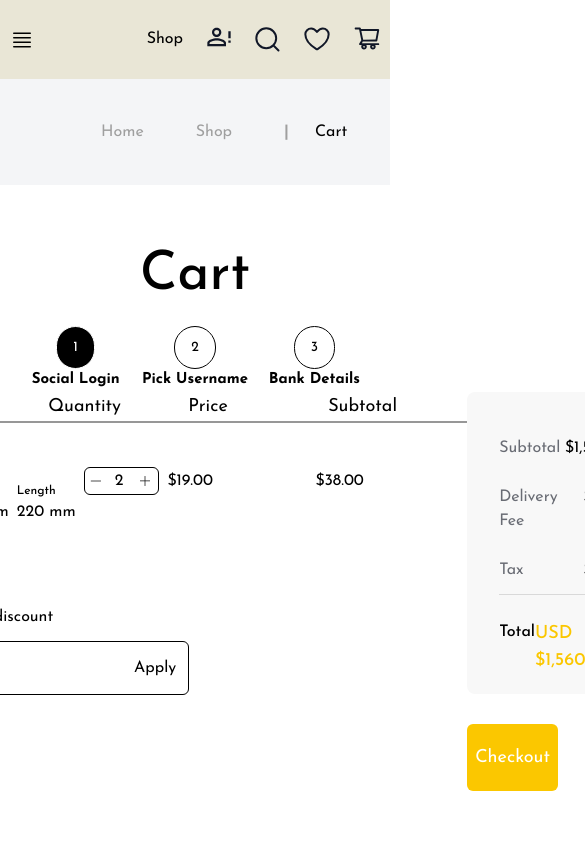
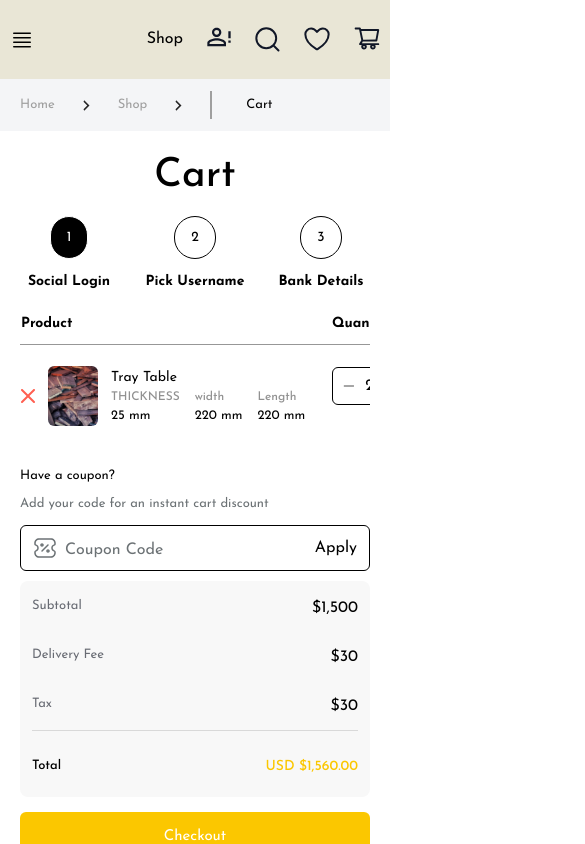
Before and after one commit to moizbroad/Hoout, a React (Vite) app: page /cart in a window 390 px wide. Shown: the top 844 px of the page, 585 px wide, since content can reach past the window. Built offline with nearby package versions, Linux system fonts and the light colour scheme.

Commit message:
work on cart stepper screens 1 , 2, 3 ( responsiveness )

```diff
--- a/src/App.css
+++ b/src/App.css
@@ -226,6 +226,28 @@ input[type="radio"]:checked + .box-content {
   left: 0;
   opacity: 1;
 }
+
+
+
+/* web screens css fk  */
+
+.bcCartLink::before{
+  content: "";
+  height: 37px;
+  width: 2px;
+  display: block;
+  background: #9F9F9F;
+  margin-right: 34px;
+
+}
+
+
+
+
+/* web screens css fk end */
+
+
+
 /* .open-sidebar {
   overflow: hidden;
 } */
@@ -299,6 +321,12 @@ input::placeholder{
 
 
 }
+.bcCartLink::before{
+  content: "";
+  height: 28px;
+
+
+}
 }
 
 @media only screen and (max-width: 767.98px) {
--- a/src/Pages/AddToCart.jsx
+++ b/src/Pages/AddToCart.jsx
@@ -70,8 +70,8 @@ const AddToCart = () => {
   };
   return (
     <>
-      <section className="px-[100px] bg-[#F4F5F7]">
-        <tr className="gap-x-6 flex  items-center  py-[40px]">
+      <section className="xl:px-[100px] lg:px-[60px] md:px-[40px] px-[20px] bg-[#F4F5F7]">
+        {/* <tr className="gap-x-6 flex  items-center  py-[40px]">
           <td className="text-[#9F9F9F] text-16">Home </td>
           <td>
             <img src={rightArrow} />
@@ -82,11 +82,35 @@ const AddToCart = () => {
           </td>
           <td className="h-[px] font-bold text-[#9F9F9F] ">| </td>
           <td>Cart </td>
-        </tr>
+        </tr> */}
+        <div className="flex items-center gap-[24px]">
+          <div className="gap-x-6 flex  items-center  xl:py-[31.5px] lg:py-[24px] md-[20px] py-[12px]">
+            <h5 className="text-[#9F9F9F] xl:text-16 lg:text-15 md:text-14 text-[13px]"> <a href="#"> Home </a></h5>
+            <div>
+              <img src={rightArrow} className="xl:w-[20px] lg:w-[18px] w-[15px]" />
+            </div>
+          </div>
+          <div className="gap-x-6 flex  items-center  xl:py-[31.5px] lg:py-[24px] md-[20px] py-[12px]">
+
+            <h5 className="text-[#9F9F9F] xl:text-16 lg:text-15 md:text-14 text-[13px] "><a href="#"> Shop </a></h5>
+            <div>
+              <img src={rightArrow} className="xl:w-[20px] lg:w-[18px] w-[15px]" />
+            </div>
+          </div>
+          <div className="gap-x-6 flex  items-center  xl:py-[31.5px] lg:py-[24px] md-[20px] py-[12px]">
+            {/* <h5 className="font-bold text-[#9F9F9F]  text-16">|</h5> */}
+            <h5 className="bcCartLink flex items-center xl:text-16 lg:text-15 md:text-14 text-[13px]">
+              Cart
+            </h5>
+          </div>
+        </div>
       </section>
 
-      <section className="pt-[50px] flex justify-center">
-        <div className="font-medium  text-54  "> Cart </div>
+      <section className="xl:pt-[50px] lg:pt-[35px] md:pt-[25px] pt-[15px] flex justify-center">
+        <div className="font-medium xl:text-54 lg:text-50 md:text-46 sm:text-44 text-40  ">
+          {" "}
+          Cart{" "}
+        </div>
       </section>
       {/* <Stepper activeStep={3}>
         <Step label="Children Step 1" />
@@ -109,11 +133,11 @@ const AddToCart = () => {
           <p className="text-2xl"> Got Seven </p>
         </div> */}
 
-        <section className="flex-center xs:px-[20px] xs:w-full xs:gap-[10px] gap-x-4  sm:gap-x-2   xs:gap-x-2     xl:mt-[40px] lg:mt-[30px] md:mt-[20px] sm:mt-[20px] xs:mt-[10px] xl:mb-[80px] ">
+        <section className="flex-center xs:px-[10px] xs:w-full xs:gap-[10px] gap-x-4  sm:gap-x-2   xs:gap-x-2     xl:mt-[40px] lg:mt-[30px] md:mt-[20px] sm:mt-[20px] xs:mt-[10px] xl:mb-[80px] lg:mb-[60px] md:mb-[40px] mb-[20px] ">
           {tabs.map((tab, idx) => (
             <div
               key={tab.name}
-              className="  4xll:gap-x-16 4xl:gap-x-14 3xll:gap-x-12   3xl:gap-x-10 2xll:gap-x-8 2xl:gap-x-6   flex-center gap-x-4 xs:flex-col xs:w-[32%] xs:items-center xs:justify-center  sm:gap-x-2  xs:gap-x-2  cursor-pointer"
+              className="  4xll:gap-x-16 4xl:gap-x-14 3xll:gap-x-12   3xl:gap-x-10 2xll:gap-x-8 2xl:gap-x-6   flex-center gap-x-4 xs:flex-col xs:w-[33%] xs:items-center xs:justify-center  sm:gap-x-2  xs:gap-[12px] cursor-pointer"
               onClick={() => handleDivClick(tab.name)}
             >
               <div
@@ -125,7 +149,7 @@ const AddToCart = () => {
               >
                 {tab.id}
               </div>
-              <div className=" 4xll:text-65  4xl:text-60 3xll:text-56  3xl:text-50 2xll:text-46 2xl:text-32  text-20 sm:text-16 xs:text-15 font-bold ">
+              <div className=" 4xll:text-65  4xl:text-60 3xll:text-56  3xl:text-50 2xll:text-46 2xl:text-32  text-20 sm:text-16 xs:text-14 xs:text-center font-bold ">
                 {tab.label}
               </div>
 
@@ -156,7 +180,7 @@ const AddToCart = () => {
         )}
       </section>
 
-      <section> </section>
+
 
       {/* <ShoppingCart/> */}
       {/* <CheckoutDetail/> */}
--- a/src/components/CartSections/ShoppingCart.jsx
+++ b/src/components/CartSections/ShoppingCart.jsx
@@ -11,19 +11,116 @@ import Button from "../../components/Common/Button";
 const ShoppingCart = () => {
   return (
     <>
-      <section className=" flex justify-between px-[100px]  pb-[100px] ">
+      <section className="w-full flex xl:gap-[40px] lg:gap-[30px] md:gap-[20px] gap-[10px] justify-between xl:px-[135px] lg:px-[80px] px-[20px]  xl:pb-[100px] lg:pb-[70px] md:pb-[40px] pb-[70px] md:flex-col sm:flex-col xs:flex-col  ">
         <section className="flex-1 ">
-          <table>
-            <thead className="">
-              <tr className="border-b-2 pb-1 border-[#979797] ">
-                <td className="text-18 min-w-[300px] ">Product</td>
-                <td className="text-18 min-w-[140px] ">Quantity</td>
-                <td className="text-18  min-w-[140px]">Price</td>
-                <td className="text-18  min-w-[140px]">Subtotal</td>
+          <div className="overflow-auto">
+          <table className="w-full ">
+            <thead>
+              <tr className="border-b-[1px] border-[#979797]  ">
+                <th
+                  className="text-left xl:text-18 lg:text-16 text-14 xl:pb-[24px] lg:pb-[18px] pb-[10px]
+ "
+                >
+                  Product
+                </th>
+                <th
+                  className="text-left xl:text-18 lg:text-16 text-14 px-[10px] xl:pb-[24px] lg:pb-[18px] pb-[10px]
+  "
+                >
+                  Quantity
+                </th>
+                <th
+                  className="text-left xl:text-18 lg:text-16 text-14 px-[10px] xl:pb-[24px] lg:pb-[18px] pb-[10px]
+ "
+                >
+                  Price
+                </th>
+                <th
+                  className="text-left xl:text-18 lg:text-16 text-14 px-[10px] xl:pb-[24px] lg:pb-[18px] pb-[10px]
+"
+                >
+                  Subtotal
+                </th>
               </tr>
             </thead>
+            <tbody>
+              <td className="xl:pb-[24px] lg:pb-[18px] pb-[10px]">
+                <section className="flex items-center gap-x-2 pt-5 xs:min-w-[300px]">
+                  <div>
+                    <a href="#">
+                      {" "}
+                      <img src={cross} />{" "}
+                    </a>
+                  </div>
+                  <div>
+                    {" "}
+                    <img src={image1}  className="xl:w-[80px] xl:h-[96px] lg:w-[70px] lg:h-[80px] min-w-[60px] min-h-[60px] xs:w-[60px] xs:h-[60px] "/>
+                  </div>
+
+                  <div className="flex flex-col xl:min-w-[220px]">
+                    <div
+                      className="xl:text-18 lg:text-16 text-14
+"
+                    >
+                      Tray Table
+                    </div>
+
+                    <div className="flex gap-[15px] items-center">
+                      <div>
+                        <div
+                          className="text-12 text-[#24242480] font-medium "
+                        >
+                          THICKNESS
+                        </div>
+                        <div className="xl:text-14 text-[13px]">25 mm </div>
+                      </div>
+
+                      <div>
+                        <div
+                          className="text-12 text-[#24242480]
+ font-medium "
+                        >
+                          width
+                        </div>
+                        <div className="xl:text-14 text-[13px]">220 mm </div>
+                      </div>
+
+                      <div>
+                        <div
+                          className="text-12 text-[#24242480]
+ font-medium "
+                        >
+                          Length
+                        </div>
+                        <div className="xl:text-14 text-[13px]">220 mm </div>
+                      </div>
+                    </div>
+                  </div>
+                </section>
+              </td>
+              <td className="px-[10px] xl:pb-[24px] lg:pb-[18px] pb-[10px]">
+                <div className="flex justify-between border items-center px-[10px] py-[6px]  rounded-md xs:min-w-[80px]">
+                  <div>
+                    <a href="#">
+                      {" "}
+                      <img src={minus} />
+                    </a>
+                  </div>
+                  <h6>2</h6>
+                  <div>
+                    <a href="#">
+                      {" "}
+                      <img src={plus} />{" "}
+                    </a>
+                  </div>
+                </div>
+              </td>
+              <td className="px-[10px] xl:pb-[24px] lg:pb-[18px] pb-[10px]">$19.00</td>
+              <td className="px-[10px] xl:pb-[24px] lg:pb-[18px] pb-[10px]">$38.00</td>
+            </tbody>
           </table>
-          <section className="flex items-center  gap-x-2">
+          </div>
+          {/* <section className="flex items-center  gap-x-2">
             <section className="flex items-center gap-x-2 pt-5">
               <div>
                 <img src={cross} />
@@ -63,16 +160,26 @@ const ShoppingCart = () => {
 
             <div className="min-w-[140px]">$19.00</div>
             <div className="min-w-[140px]">$38.00</div>
-          </section>
+          </section> */}
 
           <section className="pt-[30px]">
-            <div>Have a coupon?</div>
-            <div className="pt-3">
-              Add your code for an instant cart discount
+            <div>
+              <h6
+                className="xl:text-16 lg:text-14 text-[13px]
+"
+              >
+                Have a coupon?{" "}
+              </h6>
             </div>
-            <div className="flex border justify-between items-center rounded-md flex-1 w-[442px] px-3 mt-3">
-              <div className="flex gap-x-2 py-[14px]">
-                <img src={coupon} /> Coupon Code
+            <div className="pt-2">
+              <p className="xl:text-16 lg:text-14 text-[13px] text-[#6C7275]">
+                Add your code for an instant cart discount
+              </p>
+            </div>
+            <div className="flex border justify-between items-center rounded-md flex-1 xl:w-[442px] w-[100%] px-3 mt-3">
+              <div className="flex gap-x-2 xl:py-[14px] lg:py-[12px] py-[8px] items-center">
+                <img src={coupon} />
+                <span className="pt-[4px] text-[#6C7275]">Coupon Code</span>
               </div>
               <div> Apply</div>
             </div>
@@ -80,37 +187,48 @@ const ShoppingCart = () => {
         </section>
 
         {/* Right side of grid  */}
-        <section className=" w-[36%] ">
-          <section className="bg-[#F8F8F8] px-[32px]  pt-[44px] rounded-lg ">
+        <section className=" xl:w-[38.2%] lg:w-[38.2%] ">
+          <section className="bg-[#F8F8F8] xl:px-[32px] lg:px-[25px] md:px-[20px] px-[12px]  xl:pt-[44px] lg:pt-[30px] pt-[15px] rounded-lg ">
             <section className="">
               <section className="flex justify-between">
-                <div className="text-[#696C74] text-16">Subtotal</div>
+                <div className="text-[#696C74] xl:text-16 lg:text-15 md:text-14 text-[13px] ">
+                  Subtotal
+                </div>
                 <div>$1,500</div>
               </section>
 
               <section className="flex justify-between pt-[25px]">
-                <div className="text-[#696C74] text-16 ">Delivery Fee</div>
+                <div className="text-[#696C74] xl:text-16 lg:text-15 md:text-14 text-[13px] ">
+                  Delivery Fee
+                </div>
                 <div>$30</div>
               </section>
               <section className="flex justify-between pt-[25px] border-b  border-[#D9D9D9] pb-3">
-                <div className="text-[#696C74] text-16  ">Tax</div>
+                <div className="text-[#696C74] xl:text-16 lg:text-15 md:text-14 text-[13px]  ">
+                  Tax
+                </div>
                 <div> $30</div>
               </section>
 
               <section className="flex justify-between pt-[25px] pb-5 ">
-                <div className="text-16 font-medium">Total</div>
-                <div className="text-yellow font-medium text-18">
+                <div className="xl:text-16 lg:text-15 md:text-14 text-[13px] font-medium">
+                  Total
+                </div>
+                <div
+                  className="text-yellow font-medium xl:text-18 lg:text-16 text-14
+"
+                >
                   USD $1,560.00
                 </div>
               </section>
             </section>
           </section>
 
-          <div className="py-[30px]  ">
+          <div className="xl:py-[30px] py-[15px] flex justify-center  ">
             <Button
               btnText="Checkout "
-              paddingY="20px"
-              breakpoint="xl:w-[447px]"
+              paddingY="14px"
+              breakpoint="xl:w-[93.5%] lg:w-[93.5%] w-[100%]"
             />
           </div>
         </section>
--- a/src/components/Common/Button.jsx
+++ b/src/components/Common/Button.jsx
@@ -18,7 +18,7 @@ const Button = ({
     <button
       className={` ${
         disabled ? "bg-gray-500 opacity-80" : "hover:opacity-85"
-      }  xl:text-22 lg:text-20 text-18
+      }  xl:text-22 lg:text-20 md:text-18 sm:text-16 xs:text-15
  flex-center rounded-md fontbold
        ${widthfull ? "w-full" : null}
        ${breakpoint}
--- a/src/components/Common/TotalBalance.jsx
+++ b/src/components/Common/TotalBalance.jsx
@@ -4,26 +4,27 @@ import Button from "./Button";
 const TotalBalance = () => {
   return (
     <>
-      <section className=" pt-[50px]  ">
-        <section className="bg-[#F8F8F8] px-[32px]  pt-[44px] rounded-lg ">
+      <section className=" xl:pt-[50px] lg:pt-[30px] md:pt-[20px] pt-[8px]  ">
+        <section className="bg-[#F8F8F8] xl:px-[32px] lg:px-[25px] md:px-[18px] px-[10px]  xl:pt-[44px] lg:pt-[34px] md:pt-[20px] pt-[10px] rounded-lg ">
           <section className="">
             <section className="flex justify-between">
-              <div className="text-[#696C74] text-16">Subtotal</div>
+              <div className="text-[#696C74] xl:text-16 lg:text-15 text-14">Subtotal</div>
               <div>$1,500</div>
             </section>
 
-            <section className="flex justify-between pt-[25px]">
-              <div className="text-[#696C74] text-16 ">Delivery Fee</div>
+            <section className="flex justify-between xl:pt-[25px] lg:pt-[20px] pt-[10px]">
+              <div className="text-[#696C74] xl:text-16 lg:text-15 text-14 ">Delivery Fee</div>
               <div>$30</div>
             </section>
-            <section className="flex justify-between pt-[25px] border-b  border-[#D9D9D9] pb-3">
-              <div className="text-[#696C74] text-16  ">Tax</div>
+            <section className="flex justify-between xl:pt-[25px] lg:pt-[20px] pt-[10px] border-b  border-[#D9D9D9] pb-3">
+              <div className="text-[#696C74] xl:text-16 lg:text-15 text-14  ">Tax</div>
               <div> $30</div>
             </section>
 
-            <section className="flex justify-between pt-[25px] pb-5 ">
+            <section className="flex justify-between xl:pt-[25px] lg:pt-[20px] pt-[10px] pb-5 ">
               <div className="text-16 font-medium">Total</div>
-              <div className="text-yellow font-medium text-18">
+              <div className="text-yellow font-medium xl:text-18 lg:text-16 text-14
+">
                 USD $1,560.00
               </div>
             </section>
@@ -31,14 +32,14 @@ const TotalBalance = () => {
         </section>
 
         <section>
-          <div className="text-14 pt-[25px]">
+          <div className="xl:text-14 lg:text-14 text-[13px] xl:pt-[25px] lg:pt-[20px] pt-[10px]">
             {" "}
             I Agree to the General Terms and Conditions and waive the Right of
             Withdrawal because this is a customized product.
           </div>
         </section>
 
-        <div className="py-[30px] ">
+        <div className="xl:py-[30px] lg:py-[25px] md:py-[20px] py-[10px] ">
           <Button
             btnText="Confirm Order "
             paddingY="20px"
```
Also changed, not shown: src/Pages/OrderList.jsx (+8 -8 lines), src/components/CartSections/CheckoutDetail.jsx (+19 -13 lines), src/components/CartSections/OrderComplete.jsx (+10 -10 lines).
